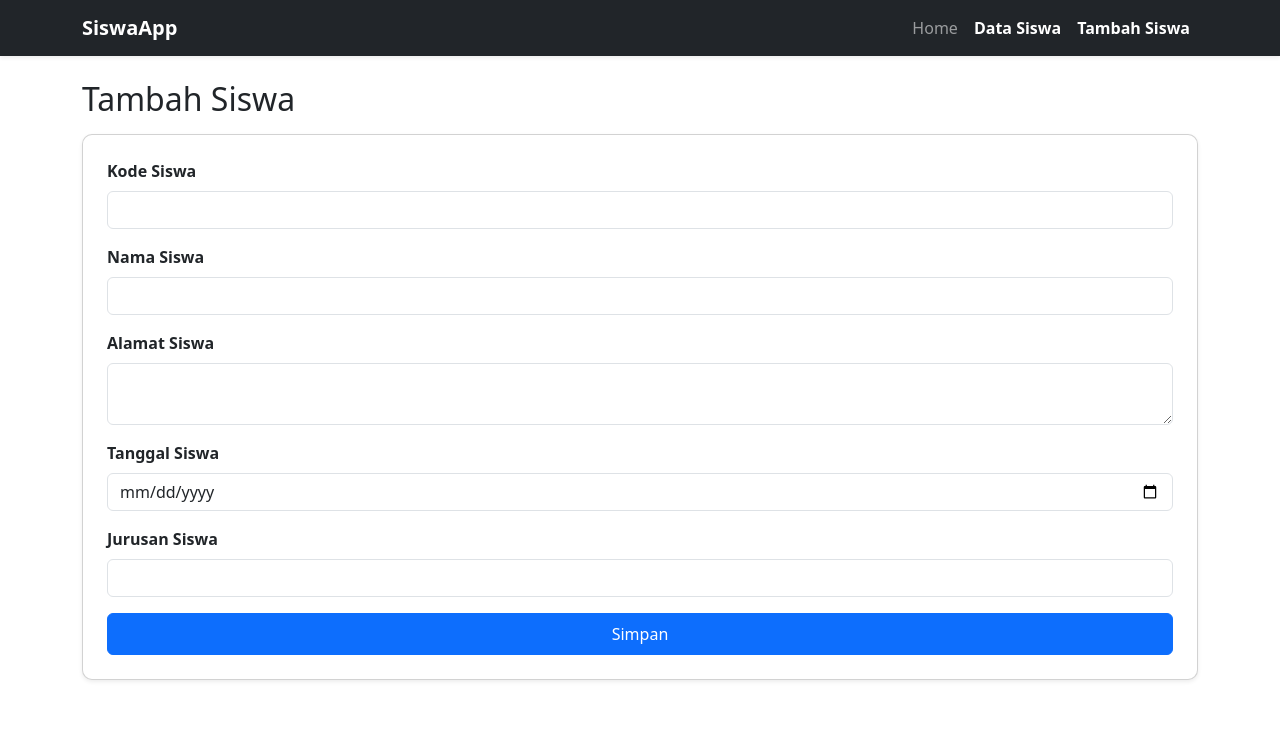
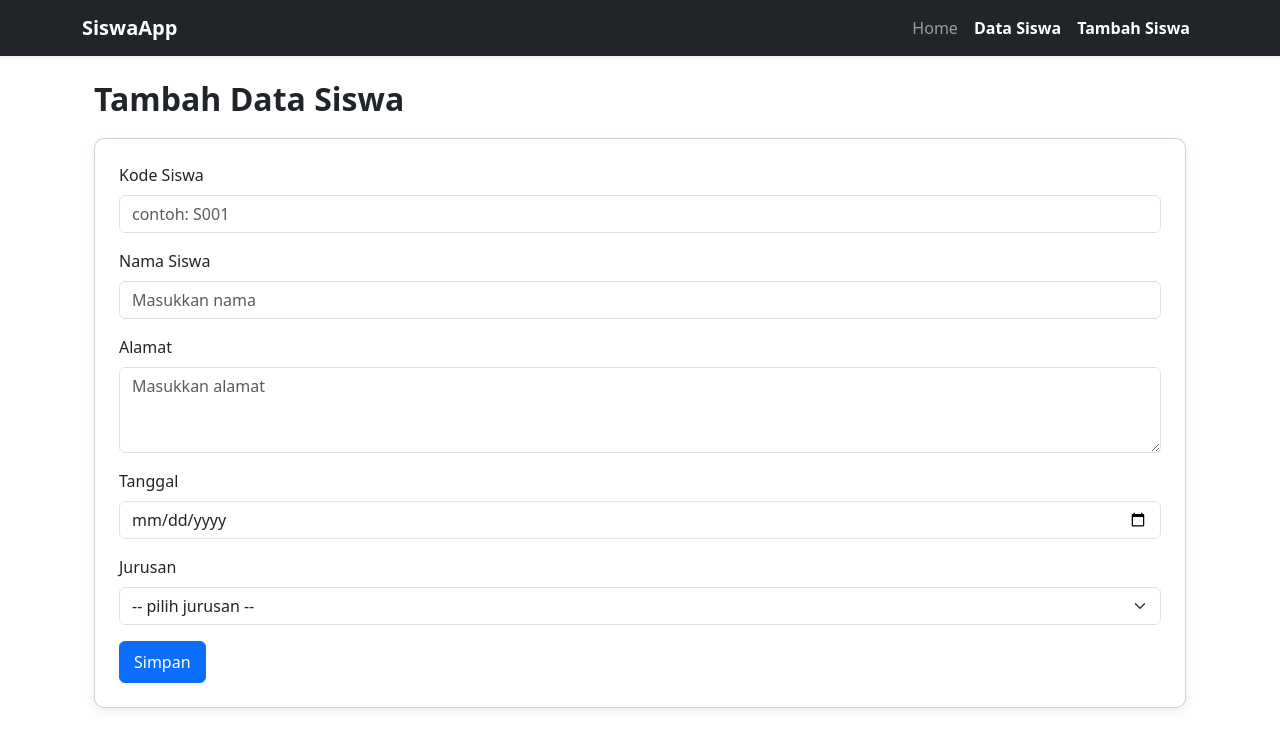
Before and after one commit to rizkilabs/siswa-frontend, a React (Vite) app: page /siswa/create in a window 1280 px wide. Shown: the top 748 px of the page. Built offline with nearby package versions, Linux system fonts and the light colour scheme.

Commit message:
feat: enhance Create Siswa page with clean form UI, validation, and loading state

```diff
--- a/src/pages/SiswaCreate.jsx
+++ b/src/pages/SiswaCreate.jsx
@@ -1,10 +1,9 @@
 import { useState } from "react";
+import { useNavigate } from "react-router-dom";
 import { createSiswa } from "../services/siswaApi";
-import { useNavigate } from "react-router-dom";
 
-function SiswaCreate() {
+export default function SiswaCreate() {
   const navigate = useNavigate();
-
   const [form, setForm] = useState({
     kodeSiswa: "",
     namaSiswa: "",
@@ -13,95 +12,121 @@ function SiswaCreate() {
     jurusanSiswa: "",
   });
 
-  // Handle input change
-  const handleChange = (e) => {
-    setForm({
-      ...form,
-      [e.target.name]: e.target.value,
-    });
+  const [loading, setLoading] = useState(false);
+
+  // handle input change
+  const onChange = (e) => {
+    setForm({ ...form, [e.target.name]: e.target.value });
   };
 
-  // Submit form
-  const handleSubmit = async (e) => {
+  // handle submit
+  const onSubmit = async (e) => {
     e.preventDefault();
 
+    // simple validation
+    if (
+      !form.kodeSiswa ||
+      !form.namaSiswa ||
+      !form.tglSiswa ||
+      !form.jurusanSiswa
+    ) {
+      alert("Semua field wajib diisi");
+      return;
+    }
+
     try {
+      setLoading(true);
       await createSiswa(form);
-      alert("Siswa berhasil ditambahkan!");
-      navigate("/siswa"); // back to list
+      alert("Data berhasil ditambahkan");
+      navigate("/siswa");
     } catch (err) {
-      console.error("Error creating siswa:", err);
-      alert("Gagal menambahkan siswa");
+      alert("Gagal menambahkan data");
+    } finally {
+      setLoading(false);
     }
   };
 
   return (
-    <div>
-      <h2 className="mb-3">Tambah Siswa</h2>
+    <div className="container mt-4">
+      <h2 className="page-title">Tambah Data Siswa</h2>
 
-      <form onSubmit={handleSubmit} className="card p-4 shadow-sm card-soft">
+      {/* wrapper card premium */}
+      <div className="card card-soft p-4 mt-3">
+        <form onSubmit={onSubmit}>
+          {/* kode siswa */}
           <div className="mb-3">
-          <label className="form-label fw-bold">Kode Siswa</label>
+            <label className="form-label">Kode Siswa</label>
             <input
               type="text"
+              className="form-control"
               name="kodeSiswa"
-            className="form-control"
               value={form.kodeSiswa}
-            onChange={handleChange}
-            required
+              onChange={onChange}
+              placeholder="contoh: S001"
             />
           </div>
 
+          {/* nama siswa */}
           <div className="mb-3">
-          <label className="form-label fw-bold">Nama Siswa</label>
+            <label className="form-label">Nama Siswa</label>
             <input
               type="text"
+              className="form-control"
               name="namaSiswa"
-            className="form-control"
               value={form.namaSiswa}
-            onChange={handleChange}
-            required
+              onChange={onChange}
+              placeholder="Masukkan nama"
             />
           </div>
 
+          {/* alamat */}
           <div className="mb-3">
-          <label className="form-label fw-bold">Alamat Siswa</label>
+            <label className="form-label">Alamat</label>
             <textarea
+              className="form-control"
+              rows="3"
               name="alamatSiswa"
-            className="form-control"
               value={form.alamatSiswa}
-            onChange={handleChange}
+              onChange={onChange}
+              placeholder="Masukkan alamat"
             ></textarea>
           </div>
 
+          {/* tanggal */}
           <div className="mb-3">
-          <label className="form-label fw-bold">Tanggal Siswa</label>
+            <label className="form-label">Tanggal</label>
             <input
               type="date"
+              className="form-control"
               name="tglSiswa"
-            className="form-control"
               value={form.tglSiswa}
-            onChange={handleChange}
-            required
+              onChange={onChange}
             />
           </div>
 
+          {/* jurusan */}
           <div className="mb-3">
-          <label className="form-label fw-bold">Jurusan Siswa</label>
-          <input
-            type="text"
+            <label className="form-label">Jurusan</label>
+            <select
+              className="form-select"
               name="jurusanSiswa"
-            className="form-control"
               value={form.jurusanSiswa}
-            onChange={handleChange}
-            required
-          />
+              onChange={onChange}
+            >
+              <option value="">-- pilih jurusan --</option>
+              <option value="RPL">RPL</option>
+              <option value="TKJ">TKJ</option>
+              <option value="MM">MM</option>
+              <option value="AKL">AKL</option>
+            </select>
           </div>
 
-        <button className="btn btn-primary">Simpan</button>
+          {/* tombol submit */}
+          <button type="submit" className="btn btn-primary" disabled={loading}>
+            {loading ? "Menyimpan..." : "Simpan"}
+          </button>
         </form>
+      </div>
     </div>
   );
 }
-
-export default SiswaCreate;
```
Lines whose indentation alone changed are shown as unchanged.
